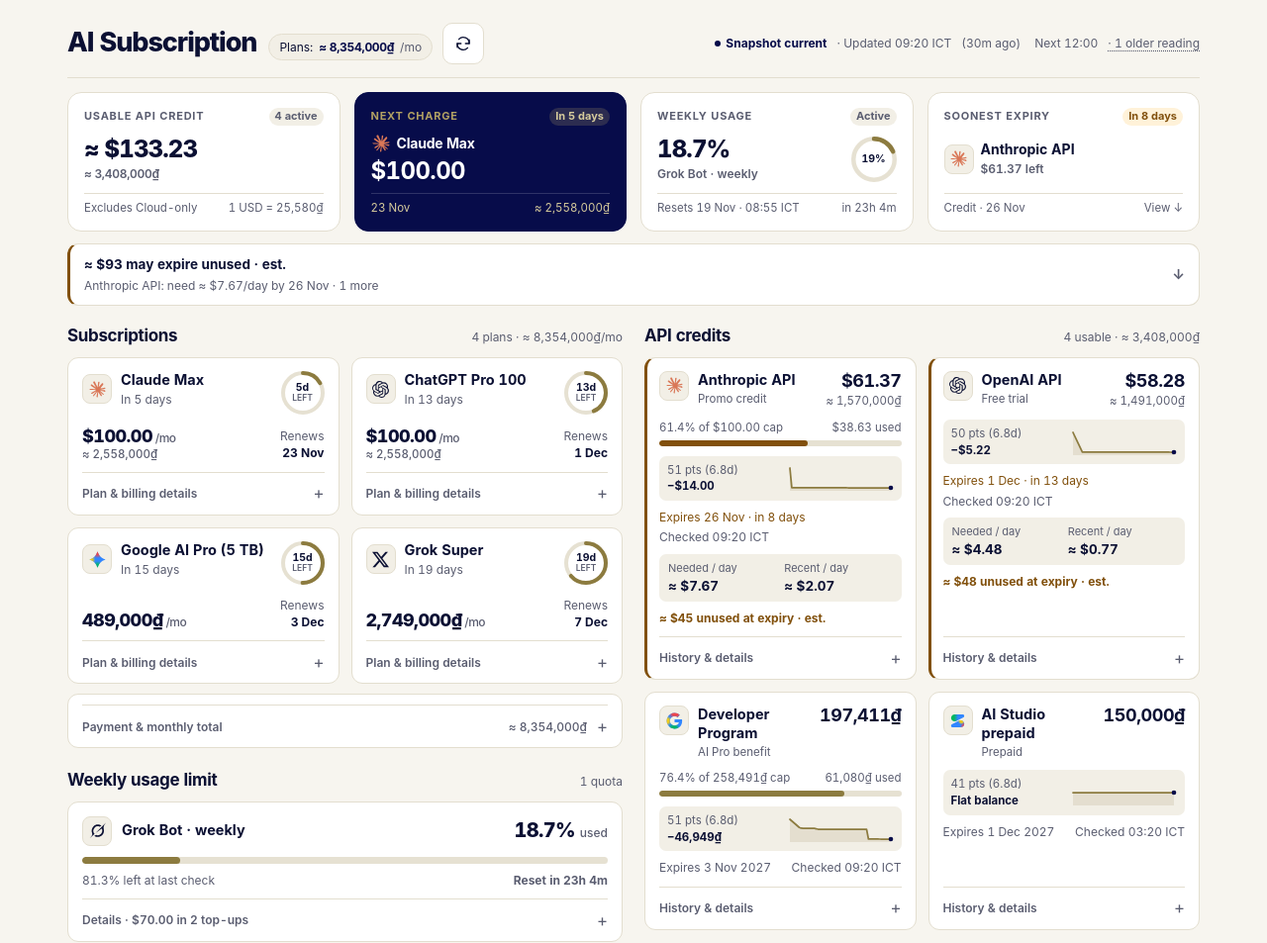
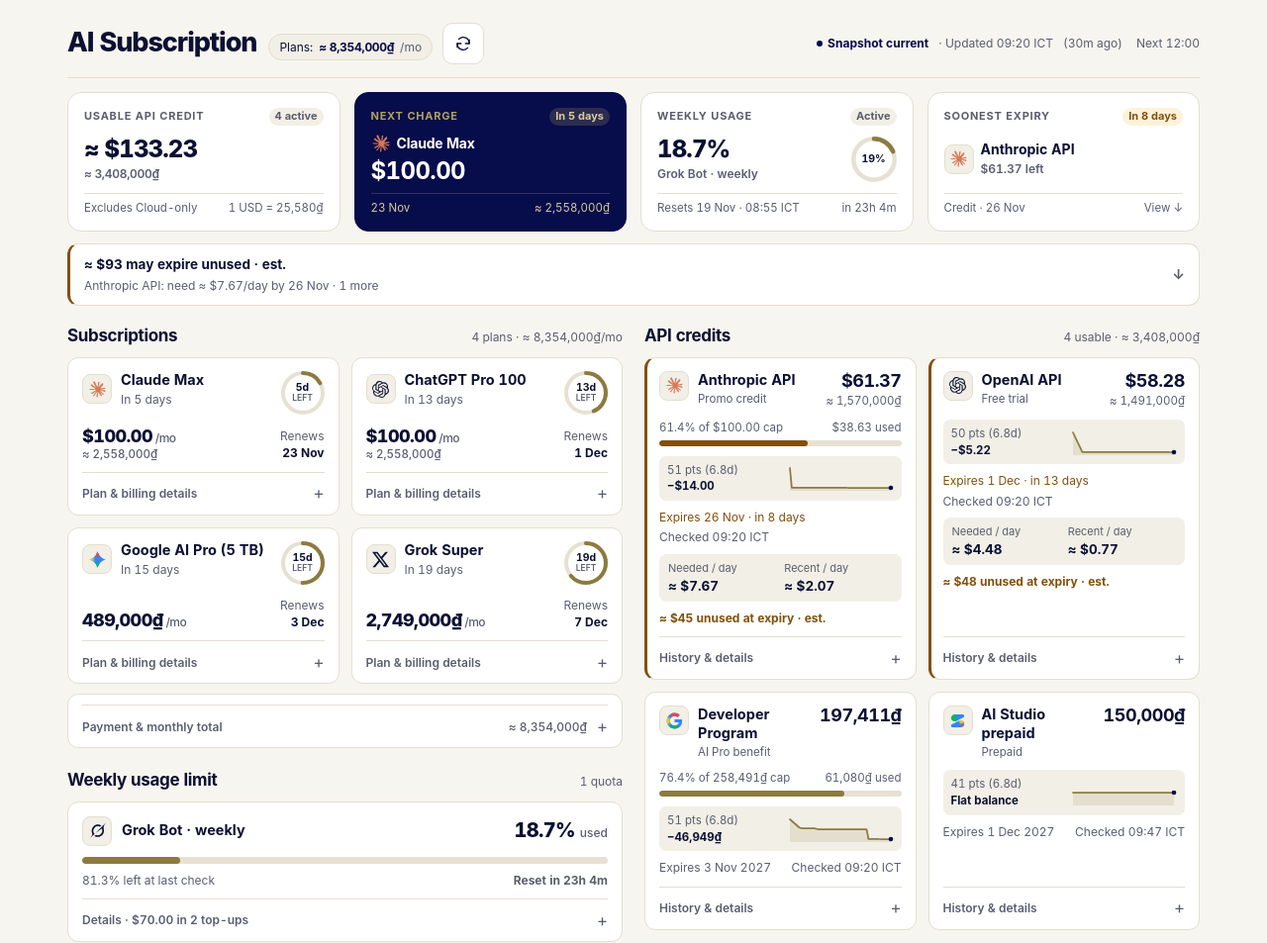
Before and after one commit to hoangtuan3484/goi-ai-4fa7038c, a plain HTML site: page app.html in a window 1280 px wide. Shown: the top 953 px of the page at 99% size. Drawn offline with Linux system fonts and the light colour scheme.

Commit message:
Re-check AI Studio prepaid 2026-11-18 09:47 ICT

```diff
--- a/app.html
+++ b/app.html
@@ -1461,7 +1461,7 @@ summary::-webkit-details-marker { display: none; }
     "Billing account: My Billing Account"
    ],
    "source": "Google AI Studio billing",
-   "checkedAt": "2026-11-18T03:20:00+07:00",
+   "checkedAt": "2026-11-18T09:47:00+07:00",
    "history": [
     {
      "at": "2026-11-17T09:25:00+07:00",
@@ -1512,10 +1512,6 @@ summary::-webkit-details-marker { display: none; }
      "left": 150000
     },
     {
-     "at": "2026-11-11T09:00:00+07:00",
-     "left": 150000
-    },
-    {
      "at": "2026-11-11T15:00:00+07:00",
      "left": 150000
     },
@@ -1621,6 +1617,10 @@ summary::-webkit-details-marker { display: none; }
     },
     {
      "at": "2026-11-17T18:20:00+07:00",
+     "left": 150000
+    },
+    {
+     "at": "2026-11-18T03:20:00+07:00",
      "left": 150000
     }
    ]
```
